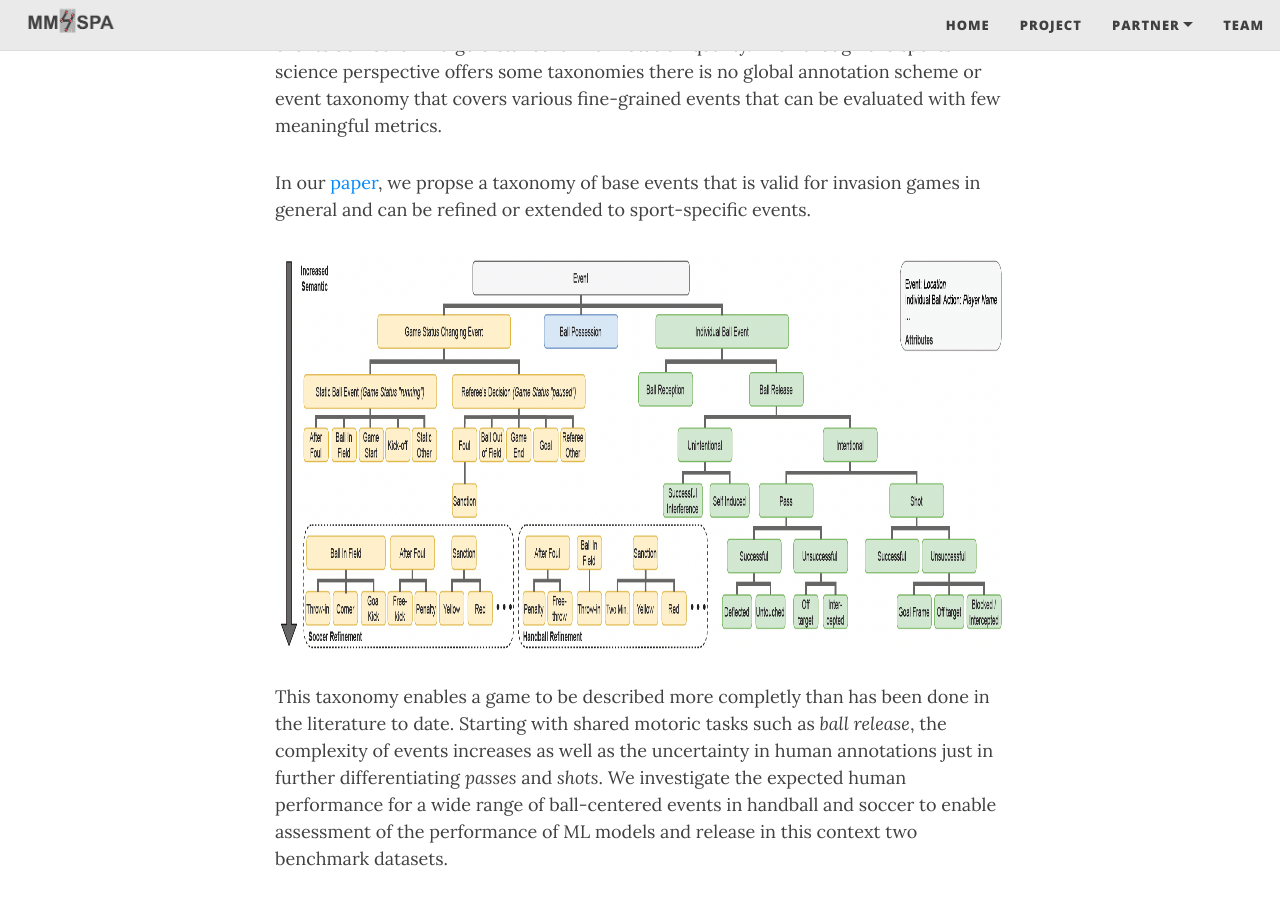
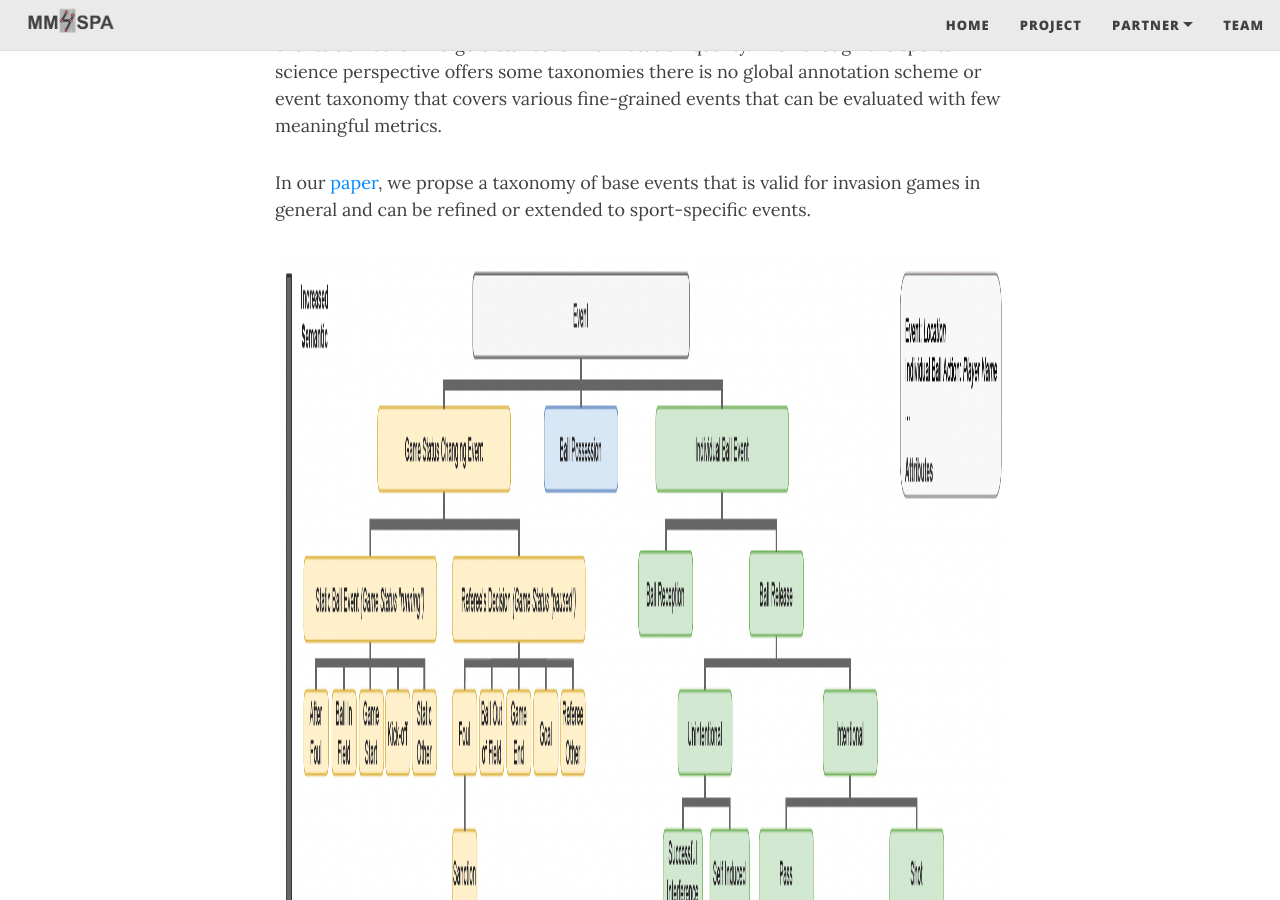
Before and after one commit to MartinWohlan/prototyp_officia_website, a Jekyll site: the page built from _posts/2021-09-22-taxonomie.md, in a window 1280 px wide and 900 px high, scrolled down 1148 px. Built offline with Jekyll 4.4.1, drawn with Linux system fonts in a browser that asks for light colours; nearby versions of some CDN libraries.

Commit message:
image size

```diff
--- a/_posts/2021-09-22-taxonomie.md
+++ b/_posts/2021-09-22-taxonomie.md
@@ -21,7 +21,7 @@ Even though the sports science perspective offers some taxonomies there is no gl
 In our [paper](https://arxiv.org/pdf/2108.11149.pdf), we propse a taxonomy of base events that is valid for invasion games in general and can be refined or extended to sport-specific events.
 
 <div>
-<img src="../assets/img/taxonomy.png" alt="taxonomy" width = "2000" height = "400" onclick = "enlargeIMG()" id="img1"/>
+<img src="../assets/img/taxonomy.png" alt="taxonomy" height = "1000" onclick = "enlargeIMG()" id="img1"/>
 </div>
 
 This taxonomy enables a game to be described more completly than has been done in the literature to date.
```
